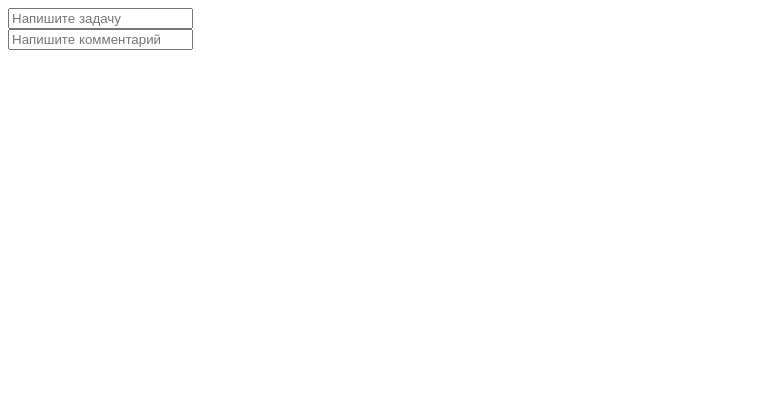
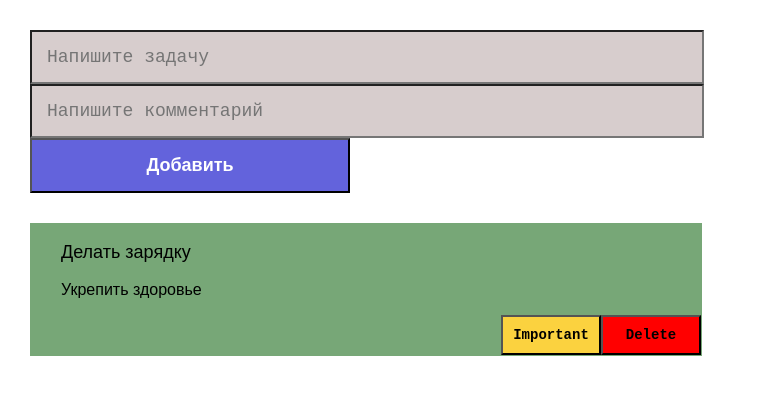
Before and after one commit to elzasaip/ToDo_project, a Django app: page /habits/ in a window 1280 px wide. Shown: the top 395 px of the page, without its empty margins (0-759 px from the left). Run offline with Django 4.2, Linux system fonts and the light colour scheme.

```diff
--- a/homework/templates/habits.html
+++ b/homework/templates/habits.html
@@ -6,12 +6,80 @@
     <meta http-equiv="X-UA-Compatible" content="IE=edge">
     <meta name="viewport" content="width=device-width, initial-scale=1.0">
     <title>Habits</title>
+    <style type="text/css">
+        body{
+            width: 100%;
+            margin: 30px;
+        }
+        input[type='text']{
+            width: 50%;
+            margin:auto;
+            padding: 15px;
+            background-color: rgb(215, 205, 205);
+            font-size: 18px;
+            font-family: 'Courier New', Courier, monospace;
+        }
+        button{
+            width:25%;
+            margin: auto;
+            padding: 15px;
+            background-color: rgb(99, 99, 220);
+            font-size: 18px;
+            font-weight: bold;
+            color: white;
+        }
+        .habits-container{
+            margin-top: 30px;
+            width: 50%;
+            border: 1px solid rgb(119, 167, 119);
+            background-color:rgb(119, 167, 119) ;
+            padding-left: 30px;
+        }
+        #task{
+            font-size: 18px;
+            font-family: sans-serif;
+        }
+        #comment{
+            font-size: 16px;
+            font-family: Arial, Helvetica, sans-serif;
+        }
+        .btn-container{
+            display: flex;
+            justify-content: flex-end;
+
+        }
+        .btn-important{
+            background-color:rgb(251, 210, 63);
+            width: 100px;
+            height: 40px;
+            font-size: 14px;
+            font-weight: 600;
+            font-family: 'Courier New', Courier, monospace;
+        }
+        .btn-delete{
+            background-color: red;
+            width: 100px;
+            height: 40px;
+            font-size: 14px;
+            font-weight: 600;
+            font-family: 'Courier New', Courier, monospace;
+        }
+    </style>
 </head>
 <body>
     <section>
         <div class="habits_container">
             <input type="text" name="add_habit" placeholder="Напишите задачу"><br>
-            <input type="text" name="add-comment" placeholder="Напишите комментарий">
+            <input type="text" name="add-comment" placeholder="Напишите комментарий"><br>
+            <button>Добавить</button>
+        </div>
+        <div class="habits-container">
+            <p id="task">Делать зарядку</p>
+            <p id="comment">Укрепить здоровье</p>
+            <div class="btn-container">
+                <input type="button" class="btn-important" value="Important">
+                <input type="button" class="btn-delete" value="Delete">
+            </div>
         </div>
     </section>
 </body>
--- a/homework/views.py
+++ b/homework/views.py
@@ -30,3 +30,20 @@ def add_list(request):
 def habits(request):
     habits_list = Habits.objects.all()
     return render (request,'habits.html',{'habits_list':habits_list})
+
+def delete_tomeet(request,id):
+    tomeet = ToMeet.objects.get(id=id)
+    tomeet.delete()
+    return redirect(meeting)
+
+def mark_tomeet(request,id):
+    tomeet = ToMeet.objects.get(id=id)
+    tomeet.is_favorite = True
+    tomeet.save()
+    return redirect(meeting)
+
+def unmark_tomeet(request,id):
+    tomeet = ToMeet.objects.get(id=id)
+    tomeet.is_favorite = False
+    tomeet.save()
+    return redirect(meeting)
--- a/todo/urls.py
+++ b/todo/urls.py
@@ -34,5 +34,8 @@ urlpatterns = [
     path('delete-todo/<id>/', delete_todo, name='delete-todo'),
     path('mark-todo/<id>/', mark_todo, name='mark-todo'),
     path('unmark-todo/<id>', unmark_todo, name='unmark-todo'),
+    path('delete-tomeet/<id>',delete_tomeet, name='delete-tomeet'),
+    path('mark-tomeet/<id>', mark_tomeet, name='mark-tomeet'),
+    path('unmark-tomeet/<id>',unmark_tomeet, name='unmark-tomeet'),
 ] + static(settings.STATIC_URL, document_root=settings.STATIC_ROOT) \
   + static(settings.MEDIA_URL, document_root=settings.MEDIA_ROOT)
```
Also changed, not shown: homework/static/styles_hw/meeting.css (+58 -8 lines), homework/templates/index2.html (added, +90 -0 lines), homework/templates/meeting.html (+10 -3 lines), 1 other file.
